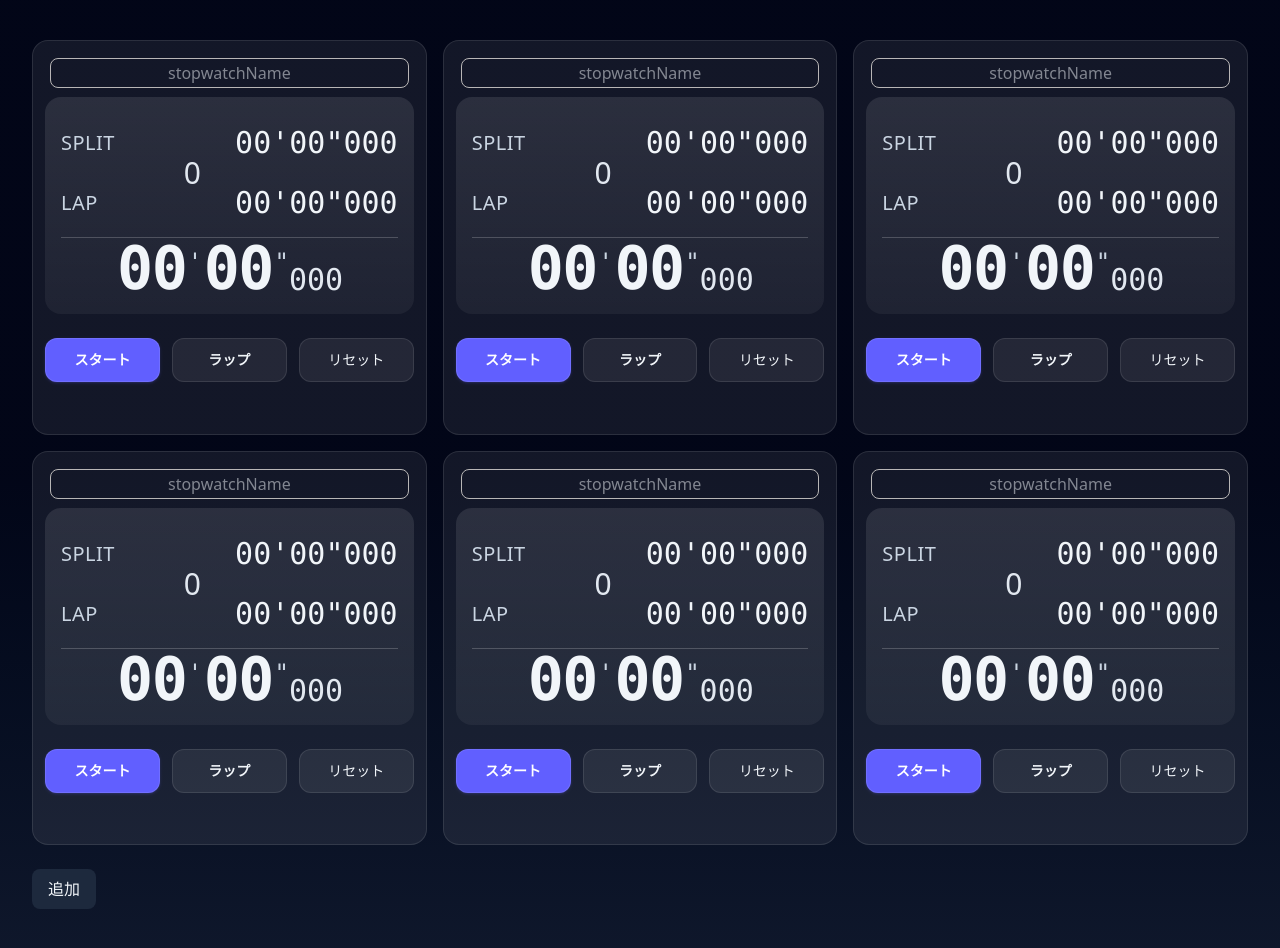
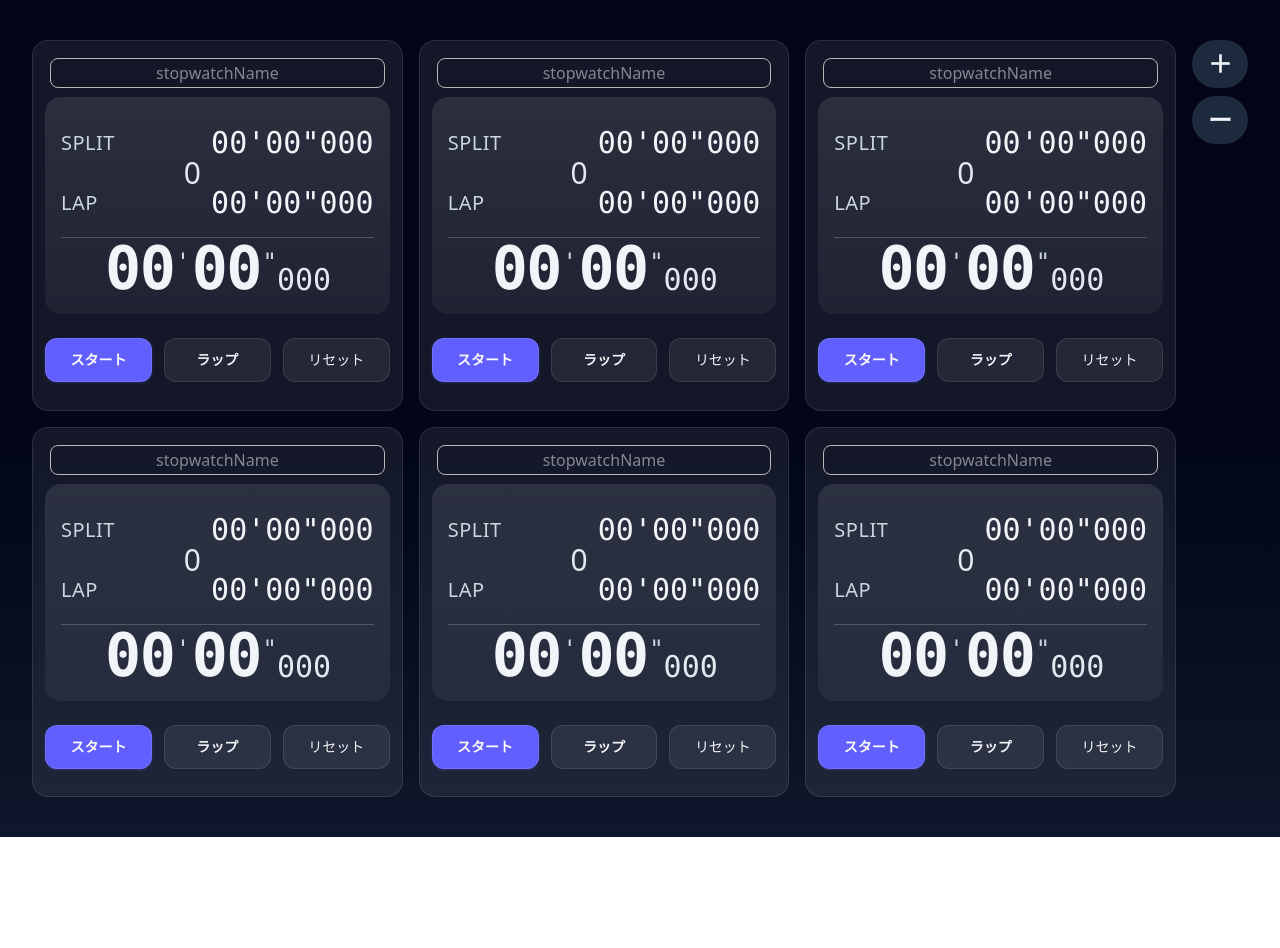
Before and after one commit to kotasimo/Stopwatch-1, a React (Vite) app: page / in a window 1280 px wide. After the commit the page ends 837 px from the top, so only its background shows below. Built offline with nearby package versions, Linux system fonts and the light colour scheme.

Commit message:
追加ボタン編集

```diff
--- a/src/App.tsx
+++ b/src/App.tsx
@@ -15,21 +15,36 @@ export default function App() {
     setStopwatches((prev) => [...prev, { id: Date.now() }]);
   };
 
+  const removeStopwatch = () => {
+    setStopwatches((prev) => prev.slice(0, -1));
+  };
+
   return (
     <div className="min-h-screen bg-linear-to-b from-slate-950 via-slate-950 to-slate-900 text-slate-100">
       <div className="mx-auto w-full max-w-7xl px-4 py-10 sm:px-6 lg:px-8">
-
-        <div className="grid grid-cols-3 gap-4">
+        <div className="flex gap-4">
+          <div className="grid grid-cols-3 gap-4 flex-1">
             {stopwatches.map((sw) => (
               <StopwatchCard key={sw.id} />
             ))}
           </div>
+          <div className="flex flex-col gap-2 self-start">
             <button
               onClick={addStopwatch}
-          className="mt-6 rounded-lg bg-slate-800 px-4 py-2 hover:bg-slate-700"
+              className="h-fit rounded-full bg-slate-800 px-4 py-2 hover:bg-slate-700 text-2xl font-extrabold "
             >
-          追加
+              ＋
             </button>
+
+
+            <button
+              onClick={removeStopwatch}
+              className="rounded-full bg-slate-800 px-4 py-2 hover:bg-slate-700 text-2xl font-extrabold"
+            >
+              ー
+            </button>
+          </div>
+        </div>
       </div>
     </div>
   );
```
Lines whose indentation alone changed are shown as unchanged.
